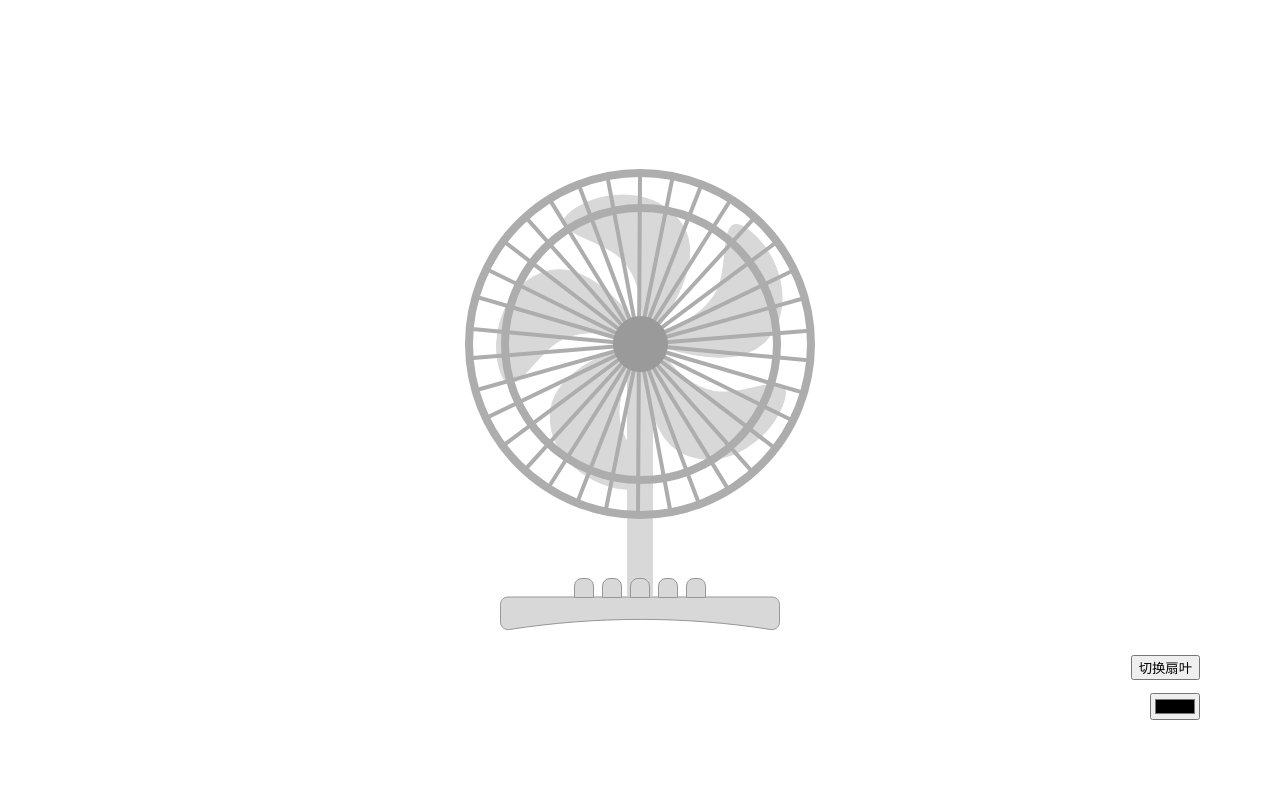
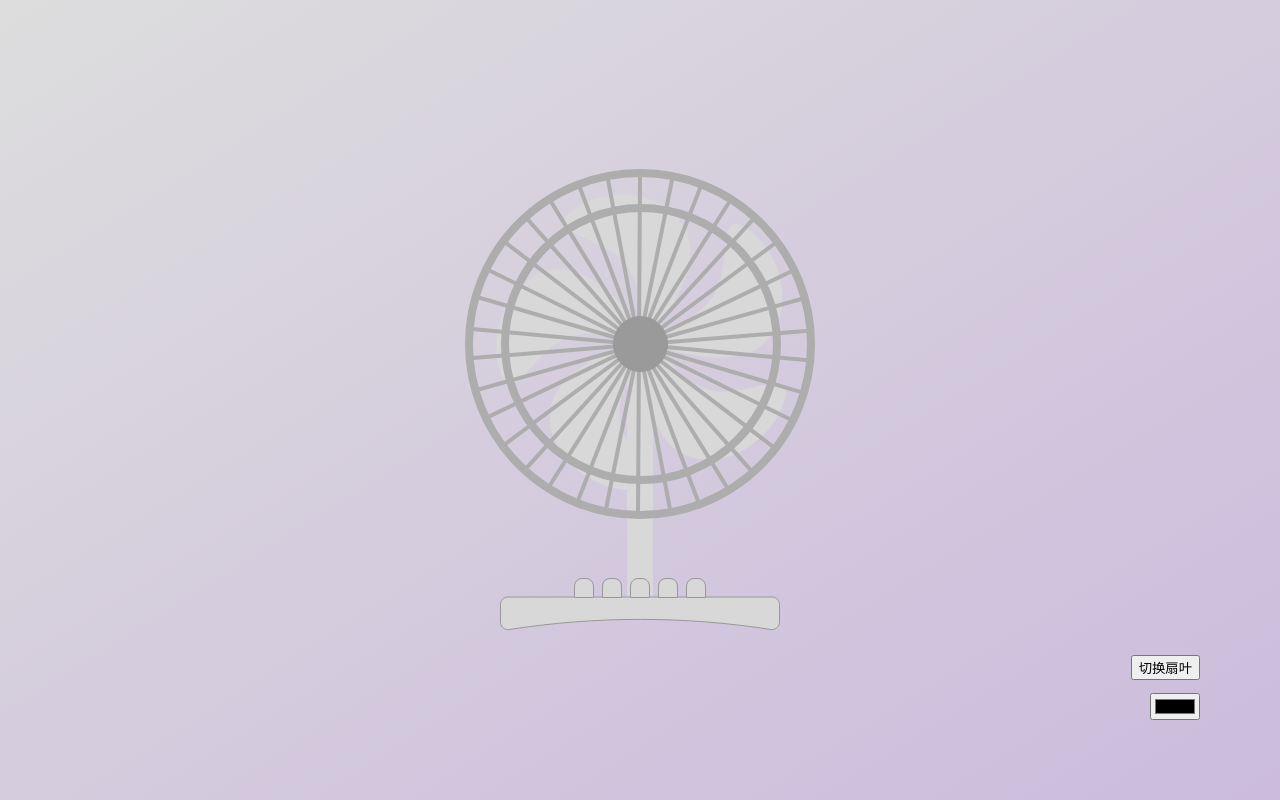
Before and after one commit to Jungbey/fan, a React (Vite) app: page / in a window 1280 px wide. Built offline with nearby package versions, Linux system fonts and the light colour scheme.

Commit message:
:lipstick: feat: set page background

```diff
--- a/src/main.css
+++ b/src/main.css
@@ -5,6 +5,7 @@ body {
     sans-serif;
   -webkit-font-smoothing: antialiased;
   -moz-osx-font-smoothing: grayscale;
+  background: linear-gradient(to right bottom, #DDD, #CBD);
 }
 
 code {
```
